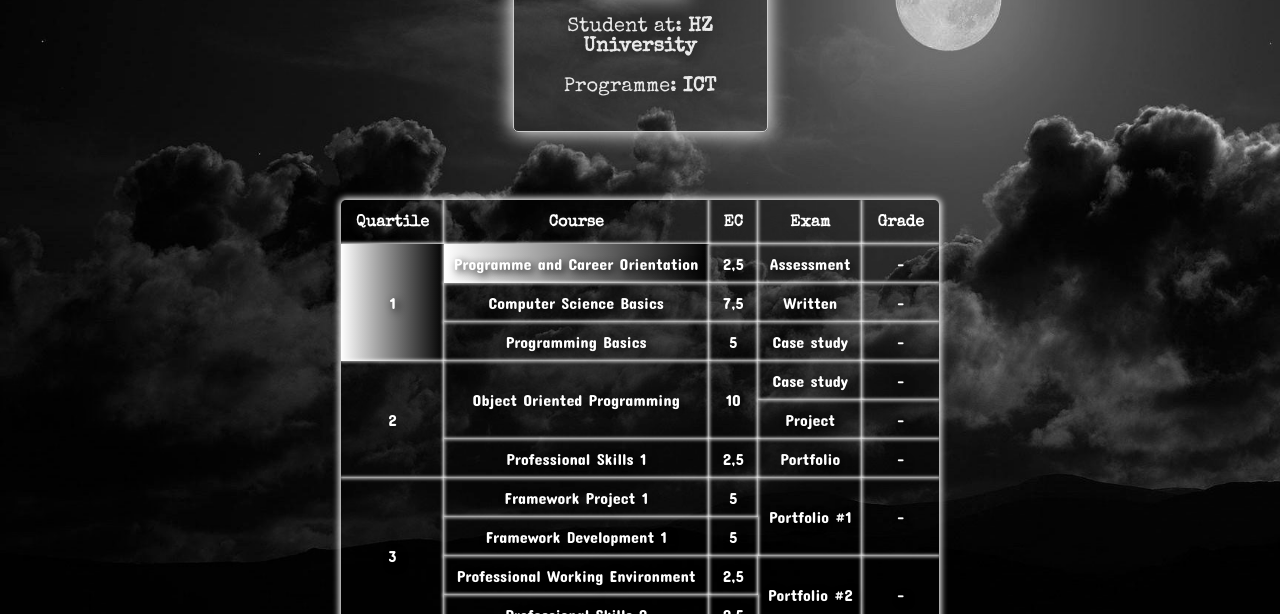
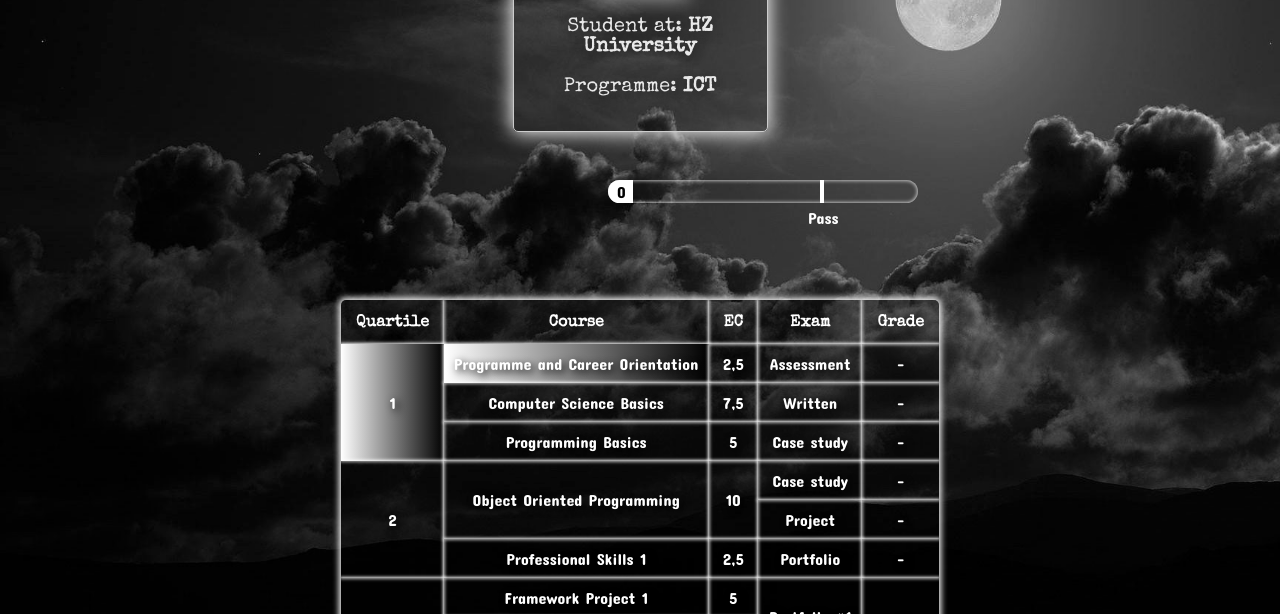
Before and after one commit to Triggero/Triggero.github.io, a plain HTML site: page dashboard.html in a window 1280 px wide. Shown: the part 162-776 px from the top of the page. Drawn offline with nearby package versions, Linux system fonts and the light colour scheme.

Commit message:
added progress bar to dashboard

```diff
--- a/dashboard.html
+++ b/dashboard.html
@@ -34,6 +34,20 @@
         </div>
 
         <br>
+
+        <section class="progressbar" style="min-height: 100px;">
+            <section class="wrapper">
+                <div class="meter">
+                    <!--2.5 EC ~ 1.8%-->
+                    <span style="width: 4.5%">0</span>
+                    <!-- <span style="width: 66.2%">45 EC</span> FOR PITCH DEMONSTRATION-->
+                </div>
+            </section>
+        </section>
+
+        <div class="nbsa"></div>
+        <p id="nbsa">Pass</p>
+
 
         <div class="monitor">
             <table>
--- a/style.css
+++ b/style.css
@@ -207,6 +207,57 @@ h1 {
     opacity: 0.8;
 }
 
+.progressbar {
+    position: relative;
+}
+
+.wrapper {
+    position: absolute;
+    left: 600px;
+    top: 30px;
+}
+
+.meter {
+    height: 23px;
+    margin-bottom: 10px;
+    border-radius: 25px;
+    width: 310px;
+    padding: 0px;
+    box-shadow : inset 0px 0px 4px rgba(255, 255, 255, 1);
+    overflow: hidden;
+}
+.meter span {
+    display: block;
+    height: 100%;
+    background-color: white;
+    position: relative;
+    overflow: hidden;
+    padding: 2px;
+    padding-left: 9px;
+    font-family: 'Concert One', cursive;
+}
+
+.nbsa{
+    /*Stupid but works so not stupid but can be better*/
+    width: 4px;
+    height: 23px;
+    background-color: white; /* make bg color black when boundary passed*/
+    display: inline-block;
+    position: absolute;
+    top: 342px;
+    left: 820px;
+    font-family: 'Concert One', cursive;
+}
+
+#nbsa{
+    color: white;
+    font-family: 'Concert One', cursive;
+    margin: 0;
+    position: absolute;
+    left: 808px;
+    top: 370px;
+}
+
 table {
     border-collapse: collapse;
     margin: 50px auto;
```
